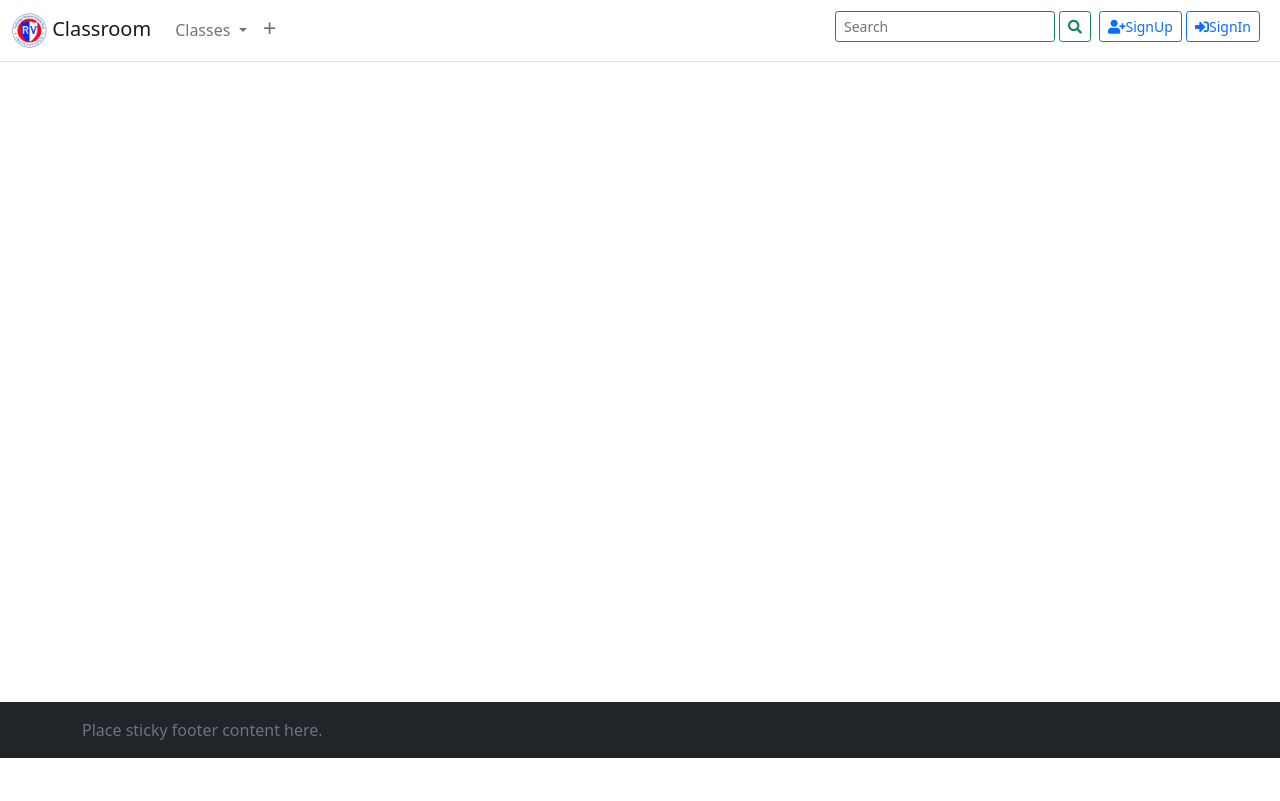
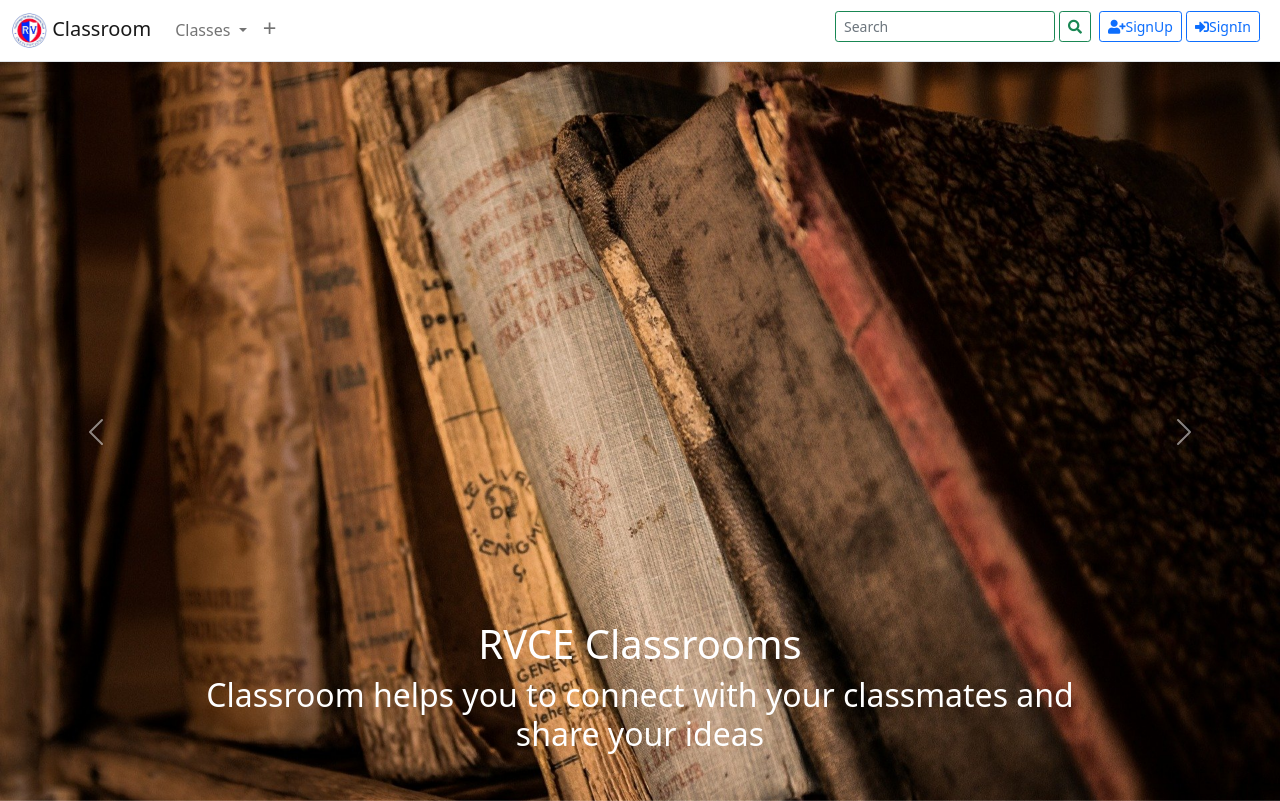
Before and after one commit to Rakeshgombi/classik, a Django app: page / in a window 1280 px wide. Before the commit the page ends 758 px from the top, so only its background shows below. Run offline with Django 3.2, Linux system fonts and the light colour scheme; some libraries are stand-ins or nearby versions.

Commit message:
Added Carousal to the landing page

```diff
--- a/templates/base.html
+++ b/templates/base.html
@@ -19,6 +19,10 @@
   <style>
     .bg-light {
       background: #ddd !important;
+    }
+    ::-webkit-scrollbar{
+      width: 10px;
+      background: #50555c1e;
     }
   </style>
   {% block style %}{% endblock style %}
@@ -376,11 +380,11 @@
   <main style="min-height: 80vh" onscroll="myFunction()">
     {% block body %}{% endblock body %}
   </main>
-  <footer class="footer mt-auto py-3 bg-dark">
+  <!-- <footer class="footer mt-auto py-3 bg-dark">
     <div class="container">
-      <span class="text-muted">Place sticky footer content here.</span>
+      <span class="text-muted">copyright<i class="fa fa-copyright" aria-hidden="true"></i></span>
     </div>
-  </footer>
+  </footer> -->
   <script src="https://cdn.jsdelivr.net/npm/bootstrap@5.0.2/dist/js/bootstrap.bundle.min.js"
     integrity="sha384-MrcW6ZMFYlzcLA8Nl+NtUVF0sA7MsXsP1UyJoMp4YLEuNSfAP+JcXn/tWtIaxVXM"
     crossorigin="anonymous"></script>
@@ -427,6 +431,7 @@
       $("#navbar").addClass("shadow")
     } else {
       $("#navbar").removeClass("shadow")
+
     }
   }
 </script>
--- a/templates/index.html
+++ b/templates/index.html
@@ -1,17 +1,92 @@
 {% extends 'base.html' %}
 {% block title %}RVCE Classroom | Home{% endblock title %}
+{% load static %}
 
 {% block style %}
 <style>
-.hover-effect:hover{
-  text-decoration: underline #fff 1px !important ;
-}
+  .hover-effect:hover {
+    text-decoration: underline #fff 1px !important;
+  }
+
+  .carousel-item {
+
+    position: relative !important;
+    width: 100%;
+  }
+
+  .carousel-item::before {
+    content: "";
+    position: absolute;
+    top: 0;
+    left: 0;
+    width: 100%;
+    height: 100%;
+    z-index: -1;
+  }
+
+  .carousel-item1::before {
+    opacity: 1;
+    background: url("{% static 'background/bg1.jpg' %}") no-repeat center center/cover;
+  }
+
+  .carousel-item2::before {
+    opacity: 01;
+    background: url("{% static 'background/bg2.jpg' %}") no-repeat center center/cover;
+    /* transform: rotate(-1deg); */
+  }
+
+  .carousel-item3::before {
+    background: url("{% static 'background/bg3.jpg' %}") no-repeat center center/cover;
+    opacity: 01;
+  }
 </style>
 {% endblock style %}
 {% block body %}
+
+
+<div id="myCarousel" class="carousel slide" data-bs-ride="carousel">
+
+  <div class="carousel-inner">
+    <div class="carousel-item carousel-item1">
+
+      <div class="container d-flex align-items-center justify-contents-center">
+        <div class="carousel-caption text-start text-white">
+          <h2>Keep Educating with your ideas to the world</h2>
+          </p>
+        </div>
+      </div>
+    </div>
+    <div class="carousel-item carousel-item2 active">
+
+      <div class="container">
+        <div class="carousel-caption">
+          <h1 class="special">RVCE Classrooms</h1>
+          <h2>Classroom helps you to connect with your classmates and share your ideas</h2>
+        </div>
+      </div>
+    </div>
+    <div class="carousel-item carousel-item3">
+
+      <div class="container">
+        <div class="carousel-caption text-end">
+          <h2>Join RVCE Classroom to connect with your classmates</h2>
+        </div>
+      </div>
+    </div>
+  </div>
+  <button class="carousel-control-prev" type="button" data-bs-target="#myCarousel" data-bs-slide="prev">
+    <span class="carousel-control-prev-icon" aria-hidden="true"></span>
+    <span class="visually-hidden">Previous</span>
+  </button>
+  <button class="carousel-control-next" type="button" data-bs-target="#myCarousel" data-bs-slide="next">
+    <span class="carousel-control-next-icon" aria-hidden="true"></span>
+    <span class="visually-hidden">Next</span>
+  </button>
+</div>
+
+{% if courses|length >= 1 %}
 <div class="album py-5">
-
-  <div class="container"  >
+  <div class="container">
     <div class="row row-cols-1 row-cols-sm-2 row-cols-md-3 g-3">
       {% for course in courses %}
       <div class="col rounded">
@@ -19,7 +94,7 @@
           <a href="/classroom/{{course.sno}}" class="text-decoration-none hover-effect">
             <div class="col bg-{{course.theme}} text-light p-3  rounded" style="height:150px">
               <h4 class="card-text" data-bs-toggle="tooltip" data-bs-placement="bottom"
-          title="Course Name: {{course.courseName|title}}">{{course.courseName|title|truncatechars:"50"}}</h4>
+                title="Course Name: {{course.courseName|title}}">{{course.courseName|title|truncatechars:"50"}}</h4>
               <p class="card-text my-0"><small>{{course.courseSection|upper}}</small></p>
               <p class="card-text ">{{course.courseCreator.get_full_name|title}}</p>
             </div>
@@ -39,7 +114,7 @@
     </div>
   </div>
 </div>
-
+{% endif %}
 {% endblock body %}
 
 {% block script %}
@@ -50,9 +125,21 @@
   var tooltipList = tooltipTriggerList.map(function (tooltipTriggerEl) {
     return new bootstrap.Tooltip(tooltipTriggerEl)
   })
-  function myFunction() {
-    console.log("HEHE");
-}
+
+  let height = $("#navbar").innerHeight();
+
+  let corousal = Array.from(document.getElementsByClassName("carousel-item"))
+
+
+  {% if courses|length < 1 %}
+  corousal.forEach(element => {
+    element.style.height = `calc(100vh - ${height}px)`;
+  });
+  {% else %}
+  corousal.forEach(element => {
+  element.style.height = `60vh`;
+  });
+  {% endif %}
 
 </script>
 {% endblock script %}
```
Also changed, not shown: templates/classroom.html (+10 -9 lines), db.sqlite3, static/background/bg1.jpg (added), static/background/bg2.jpg (added), static/background/bg3.jpg (added), 1 other file.
